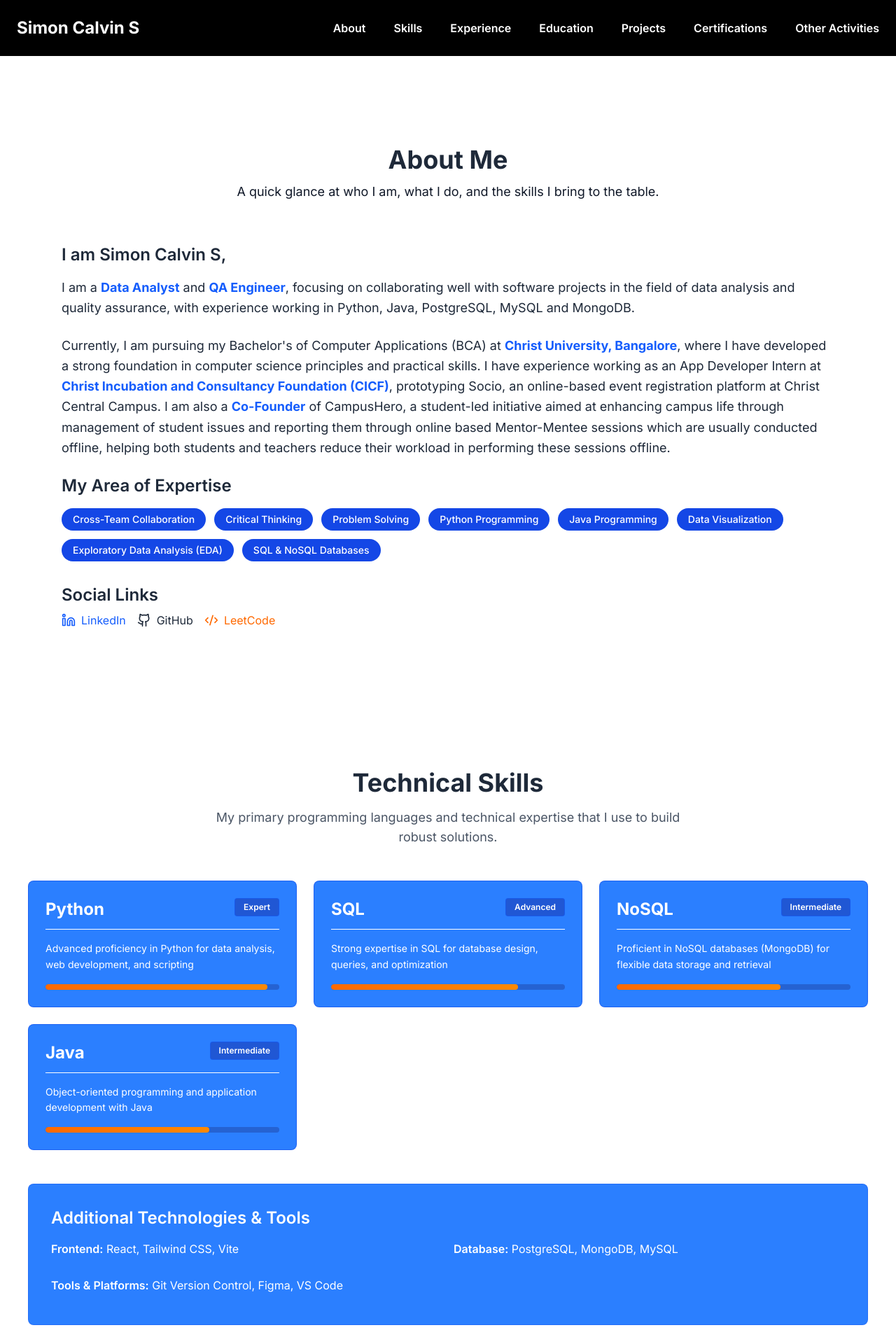
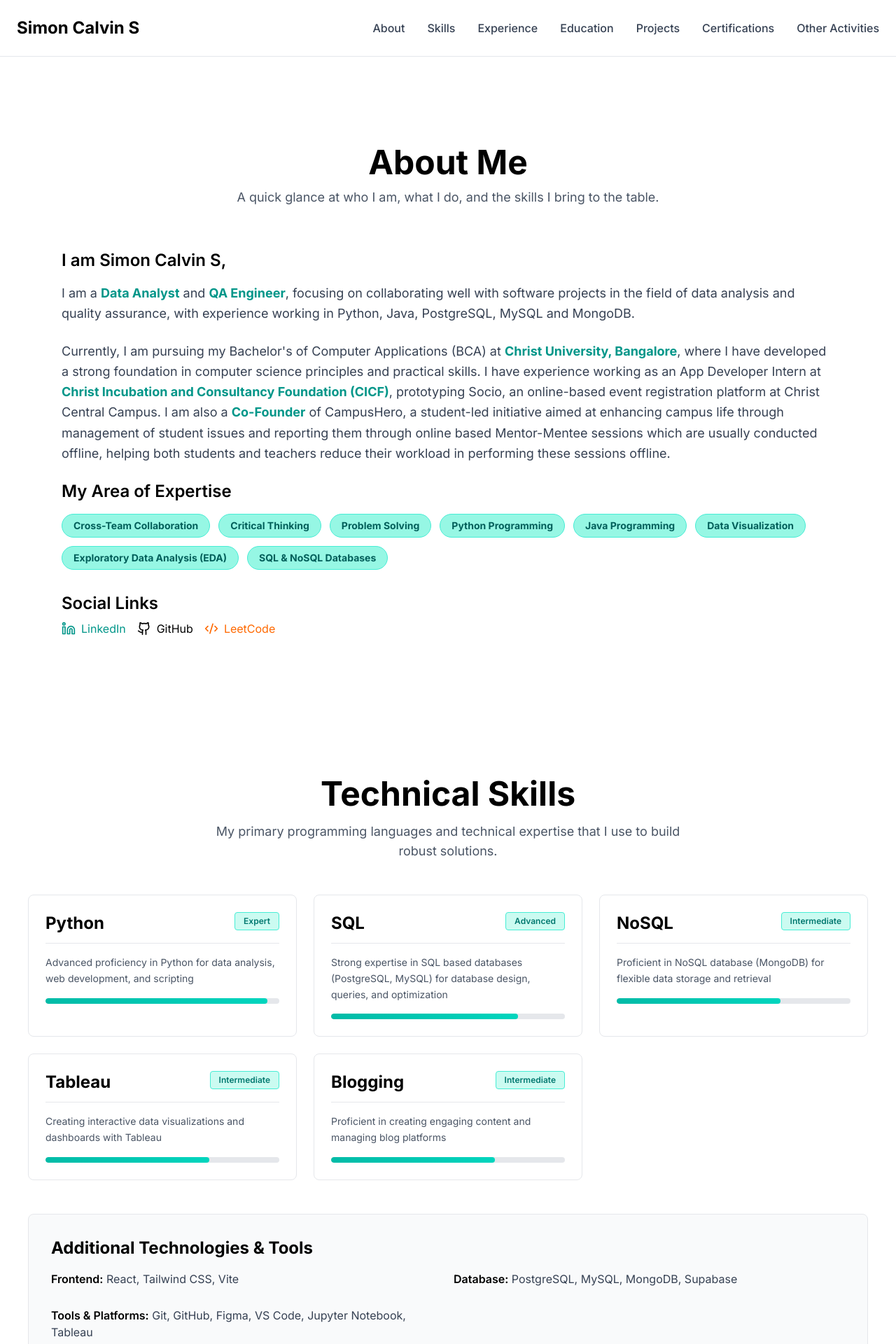
Before and after one commit to SimonCalvinS1/my-portfolio, a React (Vite) app: page / in a window 1280 px wide. Shown: the top 1920 px of the page at 70% size. Built offline with nearby package versions, Linux system fonts and the light colour scheme.

Commit message:
Update to white-teal professional look

```diff
--- a/src/components/AboutMe.jsx
+++ b/src/components/AboutMe.jsx
@@ -3,45 +3,45 @@ import { Linkedin, Github, LucideCodeXml } from "lucide-react";
 
 function AboutMe() {
   const skillStyling =
-    "px-4 py-1.5 bg-blue-700 text-white rounded-full text-sm font-medium hover:bg-blue-700 transition";
+    "px-4 py-1.5 bg-teal-200 text-teal-800 rounded-full text-sm font-bold border border-teal-300 hover:bg-teal-200 transition";
 
   return (
-    <section id="about" className="py-22 overflow-x-hidden">
+    <section id="about" className="py-22 overflow-x-hidden bg-white">
       <div className="max-w-6xl mx-auto px-4 sm:px-6">
 
         {/* Heading */}
         <div className="text-center mb-15">
-          <h1 className="text-4xl font-bold text-gray-800 mb-3">
+          <h1 className="text-5xl font-bold text-black mb-3">
             About Me
           </h1>
-          <p className="text-gray-900 text-base sm:text-lg max-w-3xl mx-auto">
+          <p className="text-gray-600 text-base sm:text-lg max-w-3xl mx-auto">
             A quick glance at who I am, what I do, and the skills I bring to the table.
           </p>
         </div>
 
-        <h2 className="text-xl sm:text-2xl font-semibold text-gray-800 mb-4">
+        <h2 className="text-xl sm:text-2xl font-semibold text-black mb-4">
           I am Simon Calvin S,
         </h2>
 
-        <p className="text-gray-800 text-base sm:text-lg leading-relaxed mb-6">
-          I am a {" "} <span className="font-bold text-blue-600">Data Analyst</span> and {" "} <span className="font-bold text-blue-600">QA Engineer</span>,
+        <p className="text-gray-700 text-base sm:text-lg leading-relaxed mb-6">
+          I am a {" "} <span className="font-bold text-teal-600">Data Analyst</span> and {" "} <span className="font-bold text-teal-600">QA Engineer</span>,
           focusing on collaborating well with software projects in the field of data analysis and quality assurance,
           with experience working in Python, Java, PostgreSQL, MySQL and MongoDB.
         </p>
 
-        <p className="text-gray-800 text-base sm:text-lg leading-relaxed mb-6">
-          Currently, I am pursuing my Bachelor's of Computer Applications (BCA) at{" "} <span className="font-bold text-blue-600">Christ University, Bangalore</span>,
+        <p className="text-gray-700 text-base sm:text-lg leading-relaxed mb-6">
+          Currently, I am pursuing my Bachelor's of Computer Applications (BCA) at{" "} <span className="font-bold text-teal-600">Christ University, Bangalore</span>,
           where I have developed a strong foundation in computer science principles and practical skills.
-          I have experience working as an App Developer Intern at{" "} <span className="font-bold text-blue-600">Christ Incubation and Consultancy Foundation (CICF)</span>,
+          I have experience working as an App Developer Intern at{" "} <span className="font-bold text-teal-600">Christ Incubation and Consultancy Foundation (CICF)</span>,
           prototyping Socio, an online-based event registration platform at Christ Central Campus. I am also a{" "}
-          <span className="font-bold text-blue-600">Co-Founder</span> of CampusHero, a student-led initiative aimed at enhancing
+          <span className="font-bold text-teal-600">Co-Founder</span> of CampusHero, a student-led initiative aimed at enhancing
           campus life through management of student issues and reporting them through online based Mentor-Mentee sessions which are usually conducted offline, helping both students and
           teachers reduce their workload in performing these sessions offline.
         </p>
 
         {/* Expertise */}
         <div className="mb-8">
-            <h3 className="text-xl sm:text-2xl text-gray-800 font-semibold mb-4">
+            <h3 className="text-xl sm:text-2xl text-black font-semibold mb-4">
               My Area of Expertise
             </h3>
 
@@ -64,7 +64,7 @@ function AboutMe() {
 
           {/* Social Links */}
           <div>
-            <h3 className="text-xl sm:text-2xl text-gray-800 font-semibold mt-8 mb-2">
+            <h3 className="text-xl sm:text-2xl text-black font-semibold mt-8 mb-2">
               Social Links
             </h3>
 
@@ -73,7 +73,7 @@ function AboutMe() {
                 href="https://www.linkedin.com/in/simon-calvin-s"
                 target="_blank"
                 rel="noopener noreferrer"
-                className="flex items-center gap-2 text-blue-600 hover:text-blue-500"
+                className="flex items-center gap-2 text-teal-600 hover:text-teal-700"
               >
                 <Linkedin className="w-5 h-5" /> LinkedIn
               </a>
@@ -82,7 +82,7 @@ function AboutMe() {
                 href="https://github.com/SimonCalvinS1"
                 target="_blank"
                 rel="noopener noreferrer"
-                className="flex items-center gap-2 text-gray-800 hover:text-gray-600"
+                className="flex items-center gap-2 text-black hover:text-gray-600"
               >
                 <Github className="w-5 h-5" /> GitHub
               </a>
--- a/src/components/Heading.jsx
+++ b/src/components/Heading.jsx
@@ -14,19 +14,19 @@ function Heading() {
   ];
 
   const linkStyle =
-    "text-white font-semibold hover:text-gray-400 transition";
+    "text-gray-700 font-medium hover:text-teal-600 transition";
 
   return (
-    <header className="fixed top-0 left-0 right-0 z-[1000] bg-[#000000] backdrop-blur">
+    <header className="fixed top-0 left-0 right-0 z-[1000] bg-white border-b border-gray-200">
       <div className="max-w-7xl mx-auto flex justify-between items-center px-6 py-6">
 
         {/* Logo */}
-        <h1 className="text-white text-lg md:text-2xl font-bold">
+        <h1 className="text-black text-lg md:text-2xl font-bold">
           Simon Calvin S
         </h1>
 
         {/* Desktop Nav */}
-        <nav className="hidden md:flex gap-10">
+        <nav className="hidden md:flex gap-8">
           {links.map(link => (
             <a key={link.name} href={link.href} className={linkStyle}>
               {link.name}
@@ -36,7 +36,7 @@ function Heading() {
 
         {/* Mobile Menu Button */}
         <button
-          className="md:hidden text-white"
+          className="md:hidden text-black"
           onClick={() => setIsMenuOpen(prev => !prev)}
           aria-label="Toggle menu"
         >
@@ -57,13 +57,13 @@ function Heading() {
 
       {/* Mobile Nav Overlay */}
       {isMenuOpen && (
-        <nav className="md:hidden absolute top-full left-0 right-0 bg-black border-t border-gray-800">
+        <nav className="md:hidden absolute top-full left-0 right-0 bg-white border-t border-gray-200">
           <div className="flex flex-col px-6 py-6 gap-5 max-h-[70vh] overflow-y-auto">
             {links.map(link => (
               <a
                 key={link.name}
                 href={link.href}
-                className="text-white text-base font-medium hover:text-blue-400"
+                className="text-gray-700 text-base font-medium hover:text-teal-600"
                 onClick={() => setIsMenuOpen(false)}
               >
                 {link.name}
--- a/src/components/Projects.jsx
+++ b/src/components/Projects.jsx
@@ -4,9 +4,9 @@ function Projects() {
   const projects = [
     {
       id: 1,
-      title: "Indian Places to Visit - Data Analysis (Ongoing)",
+      title: "Indian Places to Visit - Data Analysis",
       description: "Suggestion of best food, stay and travel options in India based on user reviews and ratings on Google. Dataset was collected using Kaggle and analyzed using Python and its libraries.",
-      tech: ["Python", "Excel", "Pandas", "Matplotlib", "Seaborn"]
+      tech: ["Python", "Pandas", "Matplotlib", "Seaborn"]
     },
     {
       id: 2,
@@ -18,30 +18,30 @@ function Projects() {
       id: 3,
       title: "SOCIO - Event Registration App at CHRIST",
       description: "Built a prototype app for Socio, which is an online event registration at Christ Central Campus. Also commited few contributions towards the web app using Next.js and Tailwind CSS for seamless user experience, maintained documents for this software project by working for a real-world startup-based project.",
-      tech: ["Documentation", "Figma", "Flutter", "Node.js", "Supabase"]
+      tech: ["Documentation", "Figma", "Flutter", "Supabase"]
     }
   ];
 
     return (
-    <section className="py-20">
+    <section className="py-20 bg-white">
       <div className="max-w-7xl mx-auto px-6">
         <header className="text-center mb-12">
-          <h2 className="text-4xl font-bold text-gray-800 mb-4">My Projects</h2>
+          <h2 className="text-5xl font-bold text-black mb-4">My Projects</h2>
           <p className="text-gray-600 text-lg max-w-2xl mx-auto">Here are my projects and work in progress, showcasing my skills and experience.</p>
         </header>
 
         <div className="grid grid-cols-1 md:grid-cols-2 gap-6">
           {projects.map((project) => (
-            <div key={project.id} className="bg-blue-500 border border-blue-700/50 rounded-lg hover:bg-blue-600 hover:border-blue-300 transition-all duration-300 hover:shadow-lg flex flex-col">
+            <div key={project.id} className="bg-white border border-gray-200 rounded-lg hover:border-teal-500 hover:shadow-lg transition-all duration-300 flex flex-col group">
               <div className="p-6 flex flex-col flex-grow">
-                <h3 className="text-xl font-semibold text-white mb-3">{project.title}</h3>
+                <h3 className="text-xl font-semibold text-black mb-3">{project.title}</h3>
 
                 {/* Tech Stack */}
                 <div className="flex flex-wrap gap-2 mb-4">
                   {project.tech.map((tech, index) => (
                     <span
                       key={index}
-                      className="px-3 py-1 bg-blue-700 text-white text-xs font-medium rounded border border-blue-600/50 hover:bg-blue-800 transition-colors"
+                      className="px-3 py-1 bg-teal-100 text-teal-700 text-xs font-medium rounded border border-teal-300 hover:bg-teal-200 transition-colors"
                     >
                       {tech}
                     </span>
@@ -49,10 +49,10 @@ function Projects() {
                 </div>
 
                 {/* Divider */}
-                <div className="border-t border-white pt-4 mb-2" />
+                <div className="border-t border-gray-200 pt-4 mb-2" />
 
                 {/* Description */}
-                <p className="text-white leading-relaxed text-sm flex-grow">{project.description}</p>
+                <p className="text-gray-600 leading-relaxed text-sm flex-grow">{project.description}</p>
               </div>
             </div>
           ))}
--- a/src/components/Skills.jsx
+++ b/src/components/Skills.jsx
@@ -10,26 +10,31 @@ function Skills() {
     {
       name: "SQL",
       level: "Advanced",
-      description: "Strong expertise in SQL for database design, queries, and optimization",
+      description: "Strong expertise in SQL based databases (PostgreSQL, MySQL) for database design, queries, and optimization",
     },
     {
       name: "NoSQL",
       level: "Intermediate",
-      description: "Proficient in NoSQL databases (MongoDB) for flexible data storage and retrieval",
+      description: "Proficient in NoSQL database (MongoDB) for flexible data storage and retrieval",
     },
     {
-      name: "Java",
+      name: "Tableau",
       level: "Intermediate",
-      description: "Object-oriented programming and application development with Java",
+      description: "Creating interactive data visualizations and dashboards with Tableau",
     },
+    {
+      name: "Blogging",
+      level: "Intermediate",
+      description: "Proficient in creating engaging content and managing blog platforms",
+    }
   ];
 
   return (
-    <section className="py-20">
+    <section className="py-20 bg-white">
       <div className="max-w-7xl mx-auto px-6">
         {/* Section Header */}
         <header className="text-center mb-12">
-          <h2 className="text-4xl font-bold text-gray-800 mb-4">
+          <h2 className="text-5xl font-bold text-black mb-4">
             Technical Skills
           </h2>
           <p className="text-gray-600 text-lg max-w-2xl mx-auto">
@@ -42,30 +47,30 @@ function Skills() {
           {skillsData.map((skill, index) => (
             <div
               key={index}
-              className="bg-blue-500 border border-blue-700/50 rounded-lg p-6 hover:bg-blue-600 hover:border-blue-300 transition-all duration-300 hover:shadow-lg group"
+              className="bg-white border border-gray-200 rounded-lg p-6 hover:border-teal-500 hover:shadow-lg transition-all duration-300 group"
             >
               {/* Skill Name and Level */}
               <div className="flex justify-between items-start mb-3">
-                <h3 className="text-2xl font-bold text-white">
+                <h3 className="text-2xl font-bold text-black">
                   {skill.name}
                 </h3>
-                <span className="px-3 py-1 bg-blue-800/60 text-blue-300 text-xs text-white font-semibold rounded border border-blue-600/50">
+                <span className="px-3 py-1 bg-teal-100 text-teal-700 text-xs font-semibold rounded border border-teal-300">
                   {skill.level}
                 </span>
               </div>
 
               {/* Divider */}
-              <div className="border-t border-white mb-4" />
+              <div className="border-t border-gray-200 mb-4" />
 
               {/* Description */}
-              <p className="text-white leading-relaxed text-sm">
+              <p className="text-gray-600 leading-relaxed text-sm">
                 {skill.description}
               </p>
 
               {/* Visual proficiency indicator */}
-              <div className="mt-4 h-2 bg-blue-900/40 rounded-full overflow-hidden">
+              <div className="mt-4 h-2 bg-gray-200 rounded-full overflow-hidden">
                 <div
-                  className="h-full bg-gradient-to-r from-orange-500 to-orange-400 rounded-full transition-all duration-500"
+                  className="h-full bg-gradient-to-r from-teal-500 to-teal-400 rounded-full transition-all duration-500 group-hover:from-teal-600 group-hover:to-teal-500"
                   style={{
                     width: skill.level === "Expert" ? "95%" : skill.level === "Advanced" ? "80%" : "70%"
                   }}
@@ -76,24 +81,24 @@ function Skills() {
         </div>
 
         {/* Skills Summary */}
-        <div className="bg-blue-500 hover:bg-blue-600 border border-blue-700/30 rounded-lg p-8">
-          <h3 className="text-2xl font-semibold text-white mb-4">
+        <div className="bg-gray-50 border border-gray-200 rounded-lg p-8">
+          <h3 className="text-2xl font-bold text-black mb-4">
             Additional Technologies & Tools
           </h3>
           <div className="grid grid-cols-1 md:grid-cols-2 gap-4">
             <div>
-              <p className="text-white mb-3">
-                <span className="font-semibold text-white">Frontend:</span> React, Tailwind CSS, Vite
+              <p className="text-gray-700 mb-3">
+                <span className="font-semibold text-black">Frontend:</span> React, Tailwind CSS, Vite
               </p>
             </div>
             <div>
-              <p className="text-white mb-3">
-                <span className="font-semibold text-white">Database:</span> PostgreSQL, MongoDB, MySQL
+              <p className="text-gray-700 mb-3">
+                <span className="font-semibold text-black">Database:</span> PostgreSQL, MySQL, MongoDB, Supabase
               </p>
             </div>
             <div>
-              <p className="text-white mb-3">
-                <span className="font-semibold text-white">Tools & Platforms:</span> Git Version Control, Figma, VS Code
+              <p className="text-gray-700 mb-3">
+                <span className="font-semibold text-black">Tools & Platforms:</span> Git, GitHub, Figma, VS Code, Jupyter Notebook, Tableau
               </p>
             </div>
           </div>
```
Also changed, not shown: src/components/Certifications.jsx (+6 -6 lines), src/components/Education.jsx (+8 -8 lines), src/components/Experience.jsx (+6 -6 lines), src/components/Footer.jsx (+7 -7 lines), src/components/OtherActivities.jsx (+4 -4 lines).
